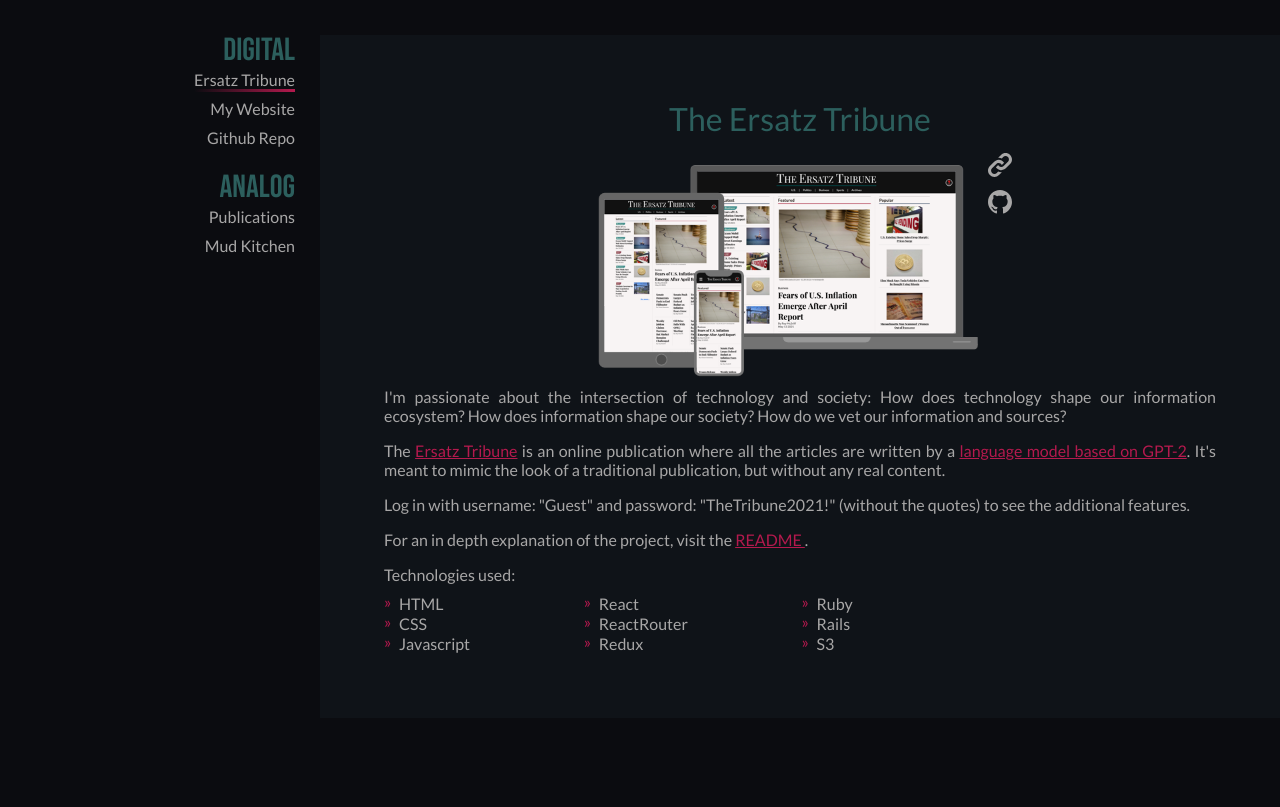
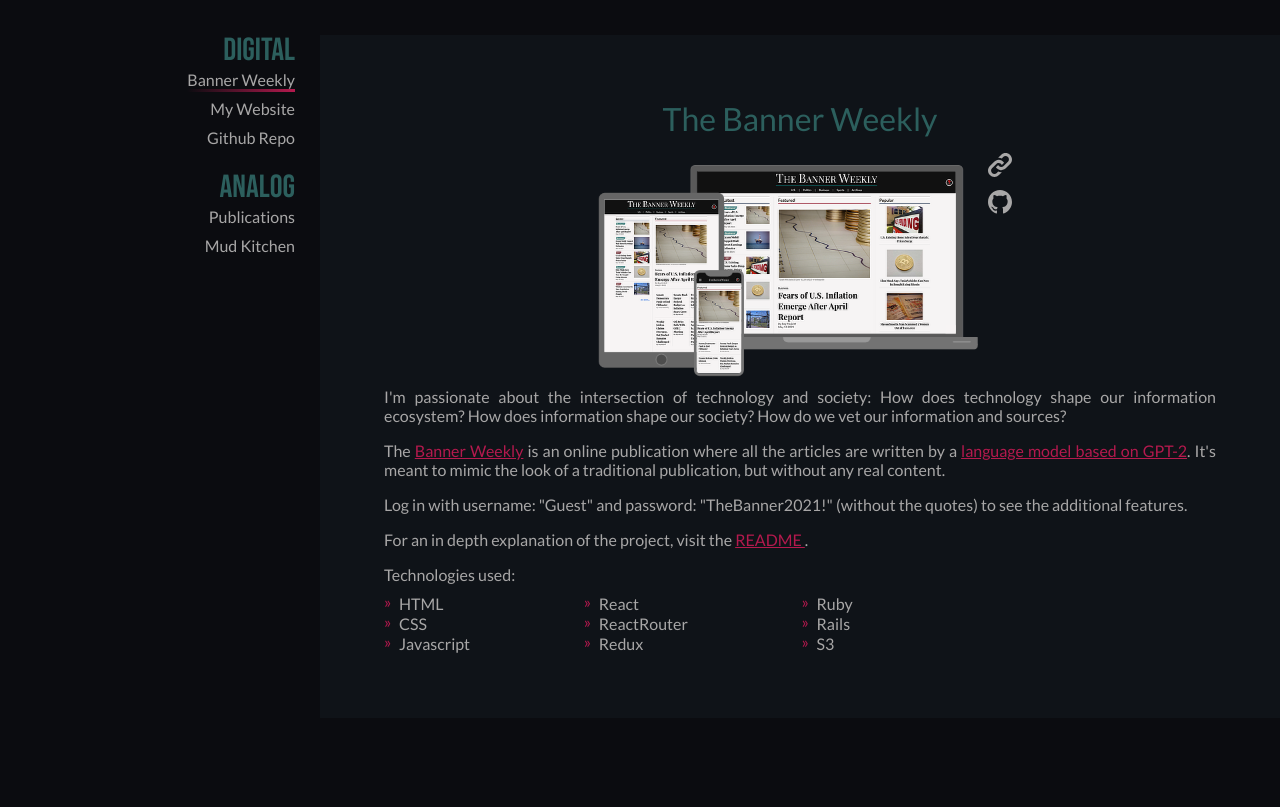
Before and after one commit to MScottWold/personal_site, a website built with webpack: page index.html in a window 1280 px wide. Shown: the part 1910-2717 px from the top of the page. Built offline with nearby package versions, Linux system fonts and the light colour scheme.

Commit message:
Edit projects

```diff
--- a/index.html
+++ b/index.html
@@ -113,7 +113,9 @@
           <h3>Digital</h3>
           <ul>
             <li>
-              <a href="#ersatz-tribune" class="panel-title active">Ersatz Tribune</a>
+              <a href="#banner-weekly" class="panel-title active">
+                Banner Weekly
+              </a>
             </li>
             <li>
               <a href="#website" class="panel-title">My Website</a>
@@ -136,18 +138,18 @@
         </div>
       </div>
       <div class="projects-panel">
-        <div class="project active" id="ersatz-tribune">
-          <h3>The Ersatz Tribune</h3>
+        <div class="project active" id="banner-weekly">
+          <h3>The Banner Weekly</h3>
           <div class="project-links">
-            <a href="https://ersatz-tribune.herokuapp.com/#/"
+            <a href="https://banner-weekly.herokuapp.com/#/"
               rel="noopener"
               target="_blank">
               <div class="proj-img-wrapper">
-                <img src="./images/et_prev.png" alt="My Digital News Site">
+                <img src="./images/bw_prev.png" alt="My Digital News Site">
               </div>
             </a>
             <div class="link-icons">
-              <a href="https://ersatz-tribune.herokuapp.com/#/"
+              <a href="https://banner-weekly.herokuapp.com/#/"
                 rel="noopener"
                 target="_blank">
                 <svg class="external-link-icon">
@@ -173,9 +175,9 @@
             <p>
               The
               <a class="text-link"
-                href="https://ersatz-tribune.herokuapp.com/#/"
+                href="https://banner-weekly.herokuapp.com/#/"
                 rel="noopener"
-                target="_blank">Ersatz Tribune</a>
+                target="_blank">Banner Weekly</a>
               is an online publication where all the articles are written by a
               <a class="text-link"
                 href="https://deepai.org/machine-learning-model/text-generator"
@@ -185,7 +187,7 @@
               without any real content.
             </p>
             <p>
-              Log in with username: "Guest" and password: "TheTribune2021!"
+              Log in with username: "Guest" and password: "TheBanner2021!"
               (without the quotes) to see the additional features.
             </p>
             <p>
```
Also changed, not shown: images/bw_prev.png (added), images/et_prev.png (deleted).
